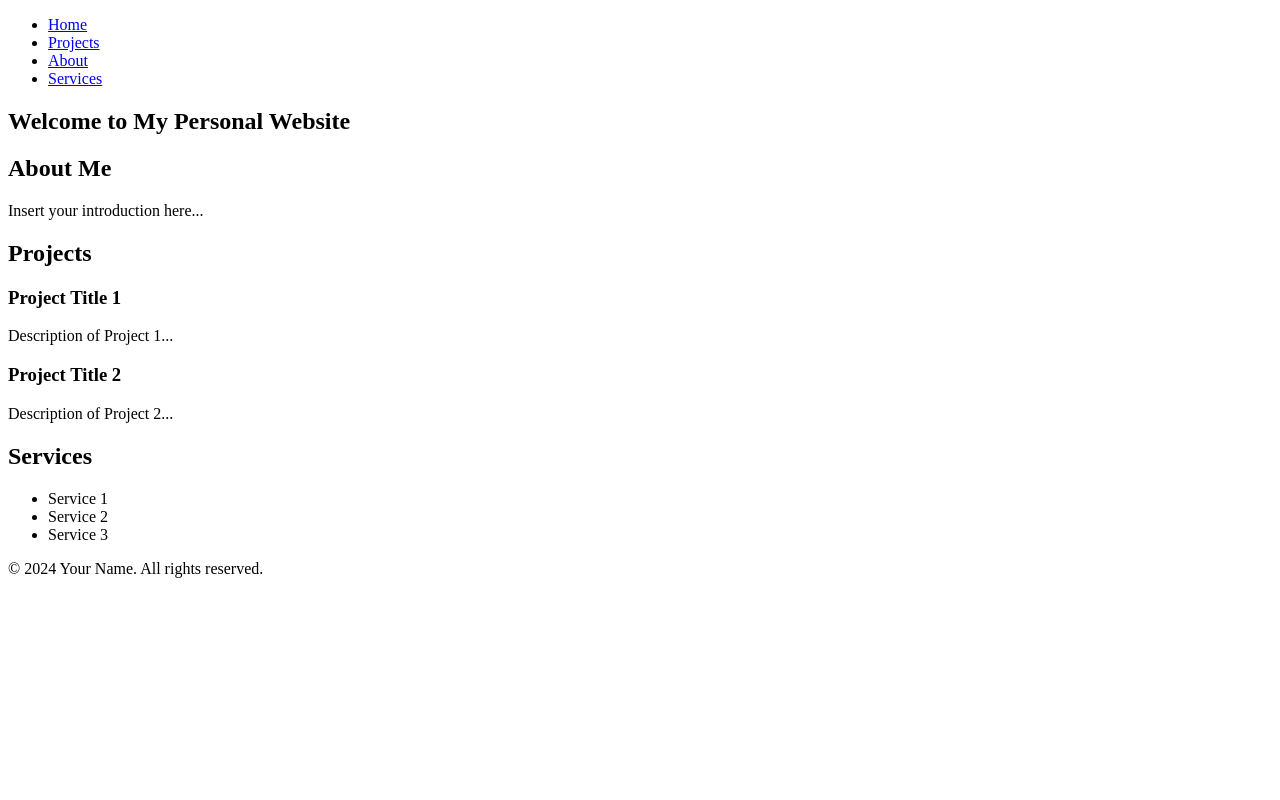
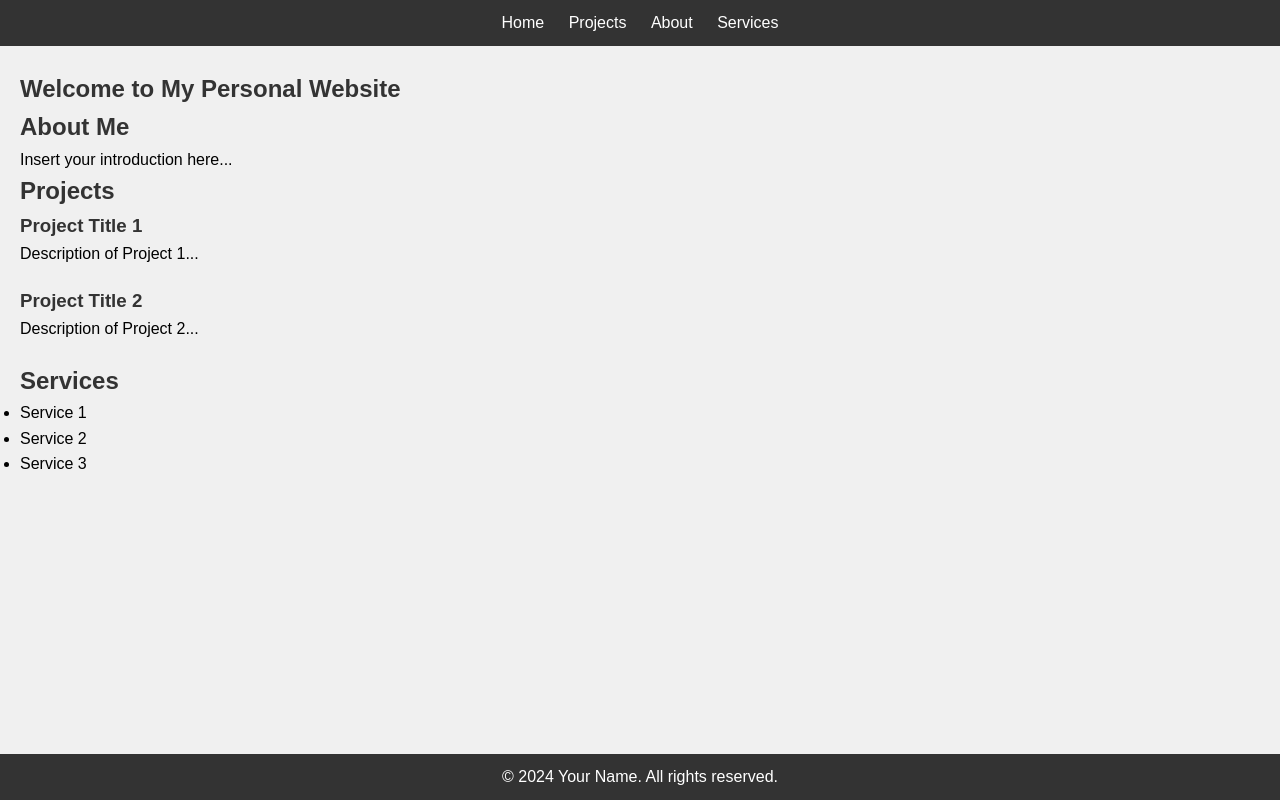
Before and after one commit to Shuzhengzelingjun/shuzhengzelingjun.github.io, a plain HTML site: page index.html in a window 1280 px wide. Drawn offline with Linux system fonts and the light colour scheme.

Commit message:
update css

```diff
--- a/index.html
+++ b/index.html
@@ -3,8 +3,8 @@
 <head>
     <meta charset="UTF-8">
     <meta name="viewport" content="width=device-width, initial-scale=1.0">
-    <title>My Personal Website</title>
-    <link rel="stylesheet" href="styles.css">
+    <title>Ke Personal Website</title>
+    <link rel="stylesheet" href="style.css">
 </head>
 <body>
 
```
